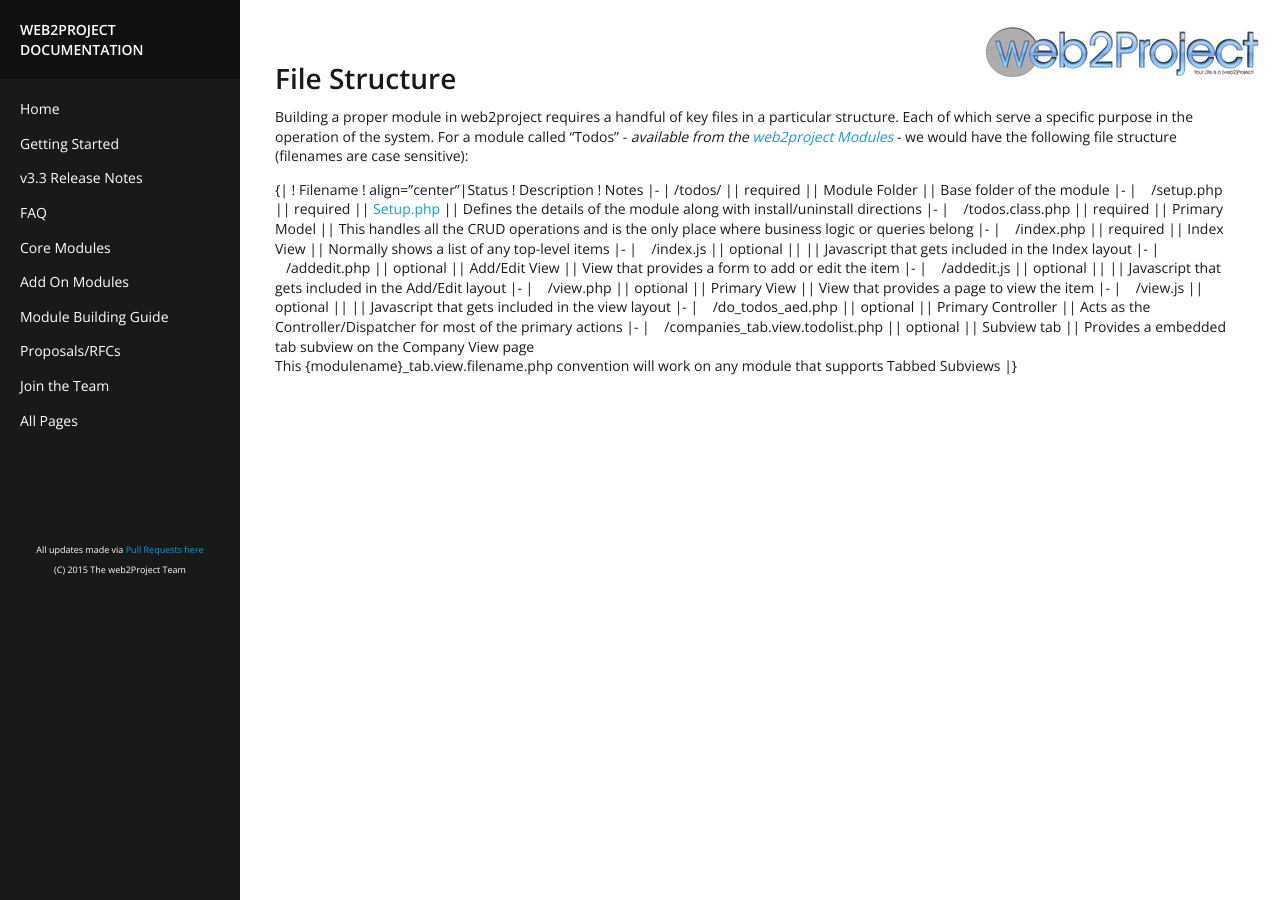
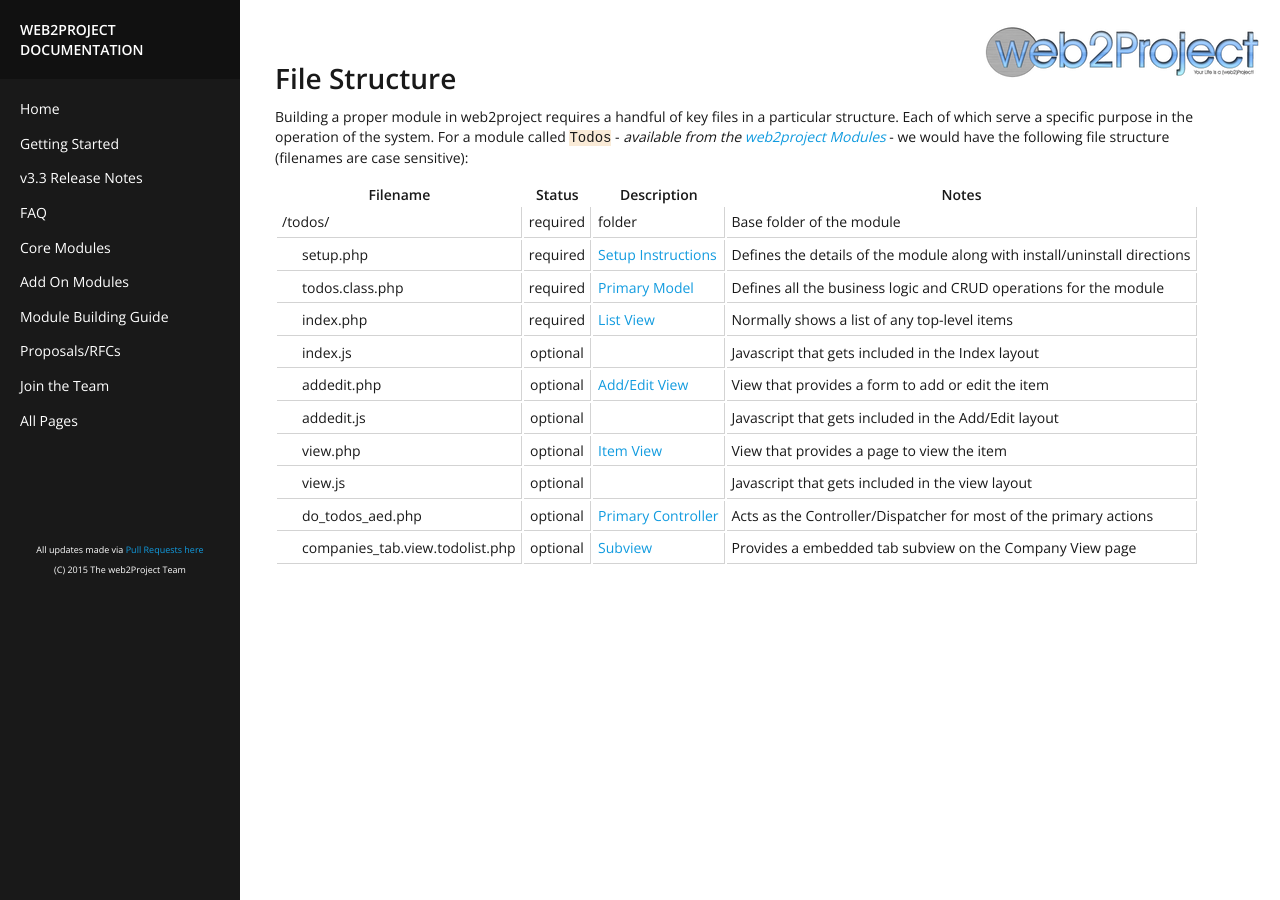
Before and after one commit to web2project/web2project.github.io, a Jekyll site: the page built from _docs/file-structure.md, in a window 1280 px wide. Built offline with Jekyll 4.4.1, drawn with Linux system fonts in a browser that asks for light colours.

Commit message:
fixed up the table layout

```diff
--- a/_docs/file-structure.md
+++ b/_docs/file-structure.md
@@ -6,33 +6,19 @@ category: "module building guide"
 status: cleanup
 ---
 
-Building a proper module in web2project requires a handful of key files in a particular structure.  Each of which serve a specific purpose in the operation of the system.  For a module called "Todos" - *available from the [web2project Modules](https://github.com/web2project)* - we would have the following file structure (filenames are case sensitive):
+Building a proper module in web2project requires a handful of key files in a particular structure.  Each of which serve a specific purpose in the operation of the system.  For a module called ``Todos`` - *available from the [web2project Modules](https://github.com/web2project)* - we would have the following file structure (filenames are case sensitive):
 
-{|
-! Filename
-! align="center"|Status
-! Description
-! Notes
-|-
-| /todos/ || required || Module Folder || Base folder of the module
-|-
-| &nbsp;&nbsp;&nbsp;/setup.php || required || [Setup.php](/docs/setup.html) || Defines the details of the module along with install/uninstall directions
-|-
-| &nbsp;&nbsp;&nbsp;/todos.class.php || required || Primary Model ||  This handles all the CRUD operations and is the only place where business logic or queries belong
-|-
-| &nbsp;&nbsp;&nbsp;/index.php || required || Index View || Normally shows a list of any top-level items
-|-
-| &nbsp;&nbsp;&nbsp;/index.js || optional ||  || Javascript that gets included in the Index layout
-|-
-| &nbsp;&nbsp;&nbsp;/addedit.php || optional || Add/Edit View || View that provides a form to add or edit the item
-|-
-| &nbsp;&nbsp;&nbsp;/addedit.js || optional ||  || Javascript that gets included in the Add/Edit layout
-|-
-| &nbsp;&nbsp;&nbsp;/view.php || optional || Primary View || View that provides a page to view the item
-|-
-| &nbsp;&nbsp;&nbsp;/view.js || optional ||  || Javascript that gets included in the view layout
-|-
-| &nbsp;&nbsp;&nbsp;/do_todos_aed.php || optional || Primary Controller || Acts as the Controller/Dispatcher for most of the primary actions
-|-
-| &nbsp;&nbsp;&nbsp;/companies_tab.view.todolist.php || optional || Subview tab || Provides a embedded tab subview on the Company View page<br /> This {modulename}_tab.view.filename.php convention will work on any module that supports Tabbed Subviews
-|}
+
+Filename  | Status | Description | Notes
+----- |:-----:| ----- | -----
+/todos/             | required | folder | Base folder of the module
+  setup.php         | required | [Setup Instructions](/docs/setup.html) | Defines the details of the module along with install/uninstall directions
+  todos.class.php   | required | [Primary Model](/docs/core-class.html) | Defines all the business logic and CRUD operations for the module
+  index.php         | required | [List View](/docs/views.html) | Normally shows a list of any top-level items
+  index.js          | optional |  | Javascript that gets included in the Index layout
+  addedit.php       | optional | [Add/Edit View](/docs/views.html) | View that provides a form to add or edit the item
+  addedit.js        | optional |  | Javascript that gets included in the Add/Edit layout
+  view.php          | optional | [Item View](/docs/views.html) | View that provides a page to view the item
+  view.js           | optional |  | Javascript that gets included in the view layout
+  do_todos_aed.php  | optional | [Primary Controller](/docs/primary-controller.html) | Acts as the Controller/Dispatcher for most of the primary actions
+  companies_tab.view.todolist.php | optional | [Subview](/docs/subviews.html) | Provides a embedded tab subview on the Company View page
--- a/assets/style.css
+++ b/assets/style.css
@@ -234,160 +234,6 @@ figure {
     margin: 0;
 }
 
-/* ==========================================================================
-   Forms
-   ========================================================================== */
-
-/**
- * Define consistent border, margin, and padding.
- */
-
-fieldset {
-    border: 1px solid #c0c0c0;
-    margin: 0 2px;
-    padding: 0.35em 0.625em 0.75em;
-}
-
-/**
- * 1. Correct `color` not being inherited in IE 8/9.
- * 2. Remove padding so people aren't caught out if they zero out fieldsets.
- */
-
-legend {
-    border: 0; /* 1 */
-    padding: 0; /* 2 */
-}
-
-/**
- * 1. Correct font family not being inherited in all browsers.
- * 2. Correct font size not being inherited in all browsers.
- * 3. Address margins set differently in Firefox 4+, Safari 5, and Chrome.
- */
-
-button,
-input,
-select,
-textarea {
-    font-family: inherit; /* 1 */
-    font-size: 100%; /* 2 */
-    margin: 0; /* 3 */
-}
-
-/**
- * Address Firefox 4+ setting `line-height` on `input` using `!important` in
- * the UA stylesheet.
- */
-
-button,
-input {
-    line-height: normal;
-}
-
-/**
- * Address inconsistent `text-transform` inheritance for `button` and `select`.
- * All other form control elements do not inherit `text-transform` values.
- * Correct `button` style inheritance in Chrome, Safari 5+, and IE 8+.
- * Correct `select` style inheritance in Firefox 4+ and Opera.
- */
-
-button,
-select {
-    text-transform: none;
-}
-
-/**
- * 1. Avoid the WebKit bug in Android 4.0.* where (2) destroys native `audio`
- *    and `video` controls.
- * 2. Correct inability to style clickable `input` types in iOS.
- * 3. Improve usability and consistency of cursor style between image-type
- *    `input` and others.
- */
-
-button,
-html input[type="button"], /* 1 */
-input[type="reset"],
-input[type="submit"] {
-    -webkit-appearance: button; /* 2 */
-    cursor: pointer; /* 3 */
-}
-
-/**
- * Re-set default cursor for disabled elements.
- */
-
-button[disabled],
-html input[disabled] {
-    cursor: default;
-}
-
-/**
- * 1. Address box sizing set to `content-box` in IE 8/9.
- * 2. Remove excess padding in IE 8/9.
- */
-
-input[type="checkbox"],
-input[type="radio"] {
-    box-sizing: border-box; /* 1 */
-    padding: 0; /* 2 */
-}
-
-/**
- * 1. Address `appearance` set to `searchfield` in Safari 5 and Chrome.
- * 2. Address `box-sizing` set to `border-box` in Safari 5 and Chrome
- *    (include `-moz` to future-proof).
- */
-
-input[type="search"] {
-    -webkit-appearance: textfield; /* 1 */
-    -moz-box-sizing: content-box;
-    -webkit-box-sizing: content-box; /* 2 */
-    box-sizing: content-box;
-}
-
-/**
- * Remove inner padding and search cancel button in Safari 5 and Chrome
- * on OS X.
- */
-
-input[type="search"]::-webkit-search-cancel-button,
-input[type="search"]::-webkit-search-decoration {
-    -webkit-appearance: none;
-}
-
-/**
- * Remove inner padding and border in Firefox 4+.
- */
-
-button::-moz-focus-inner,
-input::-moz-focus-inner {
-    border: 0;
-    padding: 0;
-}
-
-/**
- * 1. Remove default vertical scrollbar in IE 8/9.
- * 2. Improve readability and alignment in all browsers.
- */
-
-textarea {
-    overflow: auto; /* 1 */
-    vertical-align: top; /* 2 */
-}
-
-/* ==========================================================================
-   Tables
-   ========================================================================== */
-
-/**
- * Remove most spacing between table cells.
- */
-
-table {
-    border-collapse: collapse;
-    border-spacing: 0;
-}
-
-
 
 /* GENERAL */
 html,
@@ -435,12 +281,6 @@ a:hover {
   text-transform: uppercase;
 }
 
-#sidebar h2 {
-  color: #888;
-  font-size: 14px;
-  margin: 0;
-}
-
 #sidebar ul {
   list-style: none;
   margin: 0;
@@ -463,28 +303,6 @@ a:hover {
 #sidebar ul li a:active,
 #sidebar ul li a.active {
   text-decoration: underline;
-}
-
-#sidebar input {
-  background: #111;
-  border: 0;
-  border-radius: 2px;
-  -moz-border-radius: 2px;
-  -webkit-border-radius: 2px;
-  box-shadow: inset 0 0 5px rgba(0, 0, 0, 0.2);
-  -moz-box-shadow: inset 0 1px 5px rgba(0, 0, 0, 0.2);
-  -webkit-box-shadow: inset 0 1px 5px rgba(0, 0, 0, 0.2);
-  color: #ddd;
-  margin-bottom: 20px;
-  padding: 5px 10px;
-}
-#sidebar input:active,
-#sidebar input:focus {
-  border-color: #ccc;
-  box-shadow: inset 0 0 5px rgba(0, 0, 0, 0.1);
-  -moz-box-shadow: inset 0 1px 5px rgba(0, 0, 0, 0.1);
-  -webkit-box-shadow: inset 0 1px 5px rgba(0, 0, 0, 0.1);
-  outline: none;
 }
 
 /* References */
@@ -553,7 +371,6 @@ a:hover {
   background: #657e8b;
   text-transform: uppercase;
 }
-
 
 #content .body {
   border-top: 1px solid #eef1f2;
@@ -634,3 +451,20 @@ article img {
     float: right;
     margin: 10px;
 }
+
+table {
+    /*border: 1px solid lightgray;*/
+}
+
+td {
+    border-right: 1px solid lightgray;
+    padding: 5px;
+}
+
+tbody tr:nth-child(n+2) td:nth-child(1) {
+    padding-left: 25px;
+}
+
+tbody tr:nth-child(n+1) td {
+    border-bottom: 1px solid lightgray;
+}
```
